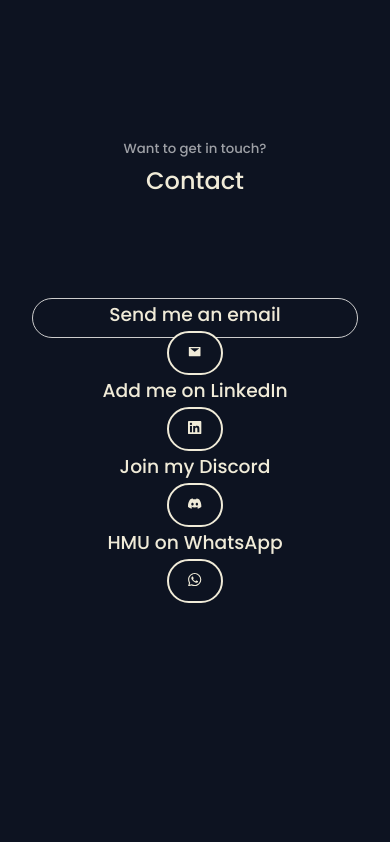
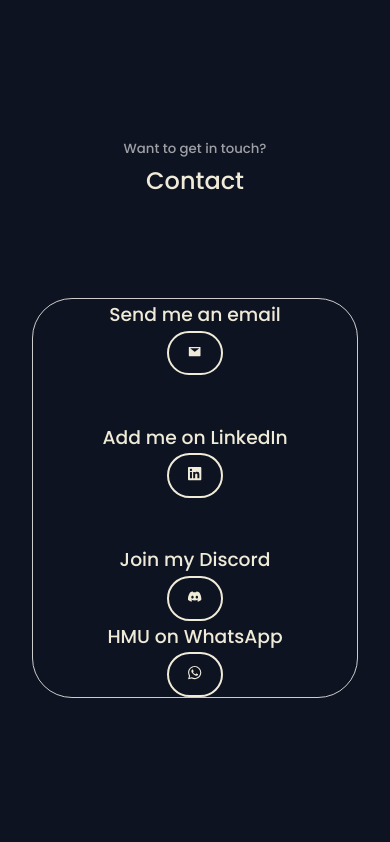
Before and after one commit to willkoman/portfolio, a React (Create React App) app: page / in a window 390 px wide. Shown: the part 4064-4906 px from the top of the page. Built offline with nearby package versions, Linux system fonts and the light colour scheme.

Commit message:
Fixed Nav

```diff
--- a/src/components/contact/contact.css
+++ b/src/components/contact/contact.css
@@ -27,6 +27,6 @@
 @media screen and (max-width: 768px) {
     .row {
         grid-template: 1fr 1fr / 1fr;
-        height: 040px;
+        height: 400px;
     }
 }
--- a/src/components/header/Header.jsx
+++ b/src/components/header/Header.jsx
@@ -7,7 +7,8 @@ import HeaderSocials from "./HeaderSocials";
 const Header = () => {
     return (
     <header>
-        <section className="header">
+        <section id="header">
+
         <div className="container header__container">
             <h5>Heyo, I'm</h5>
             <h1>Will Krasnov</h1>
```
